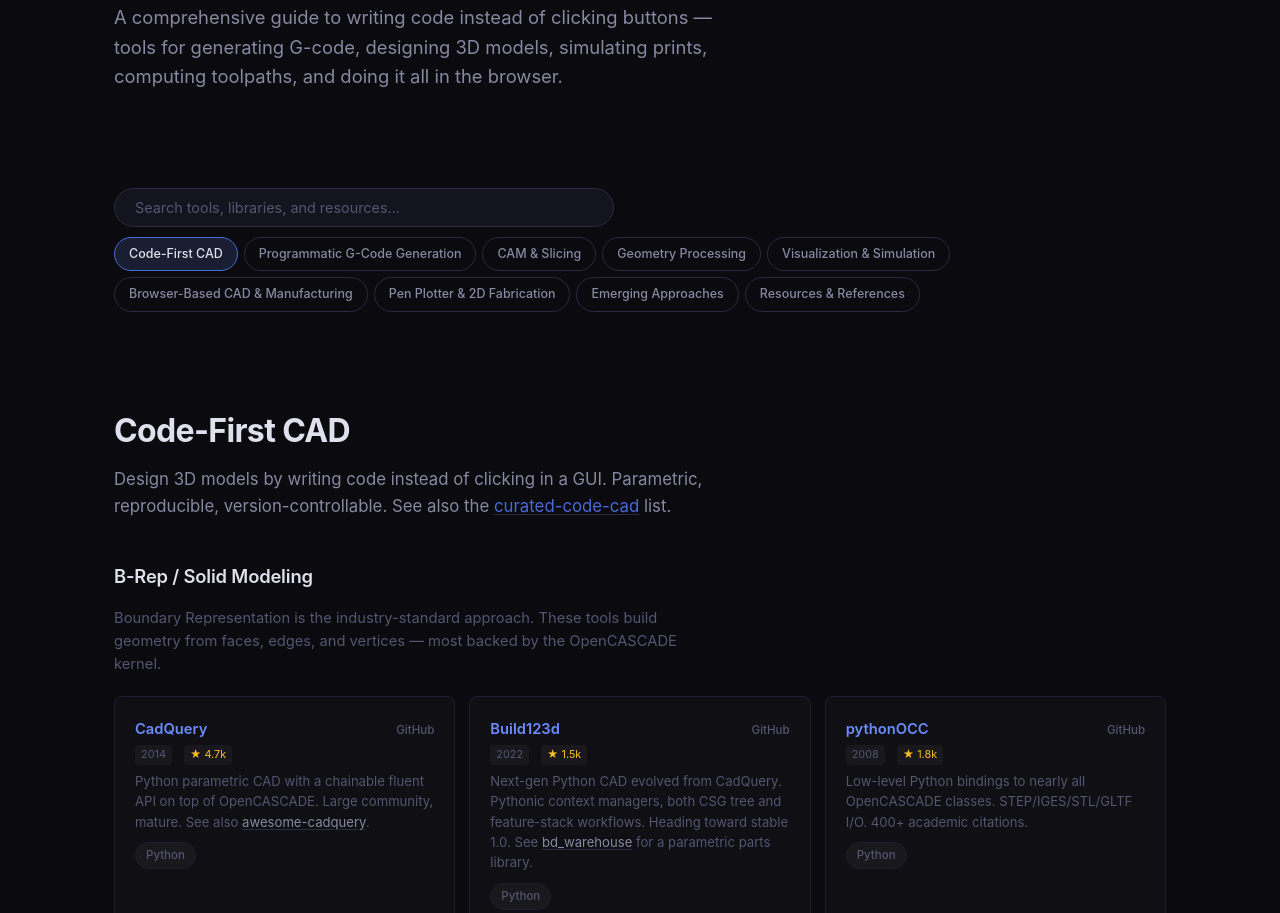
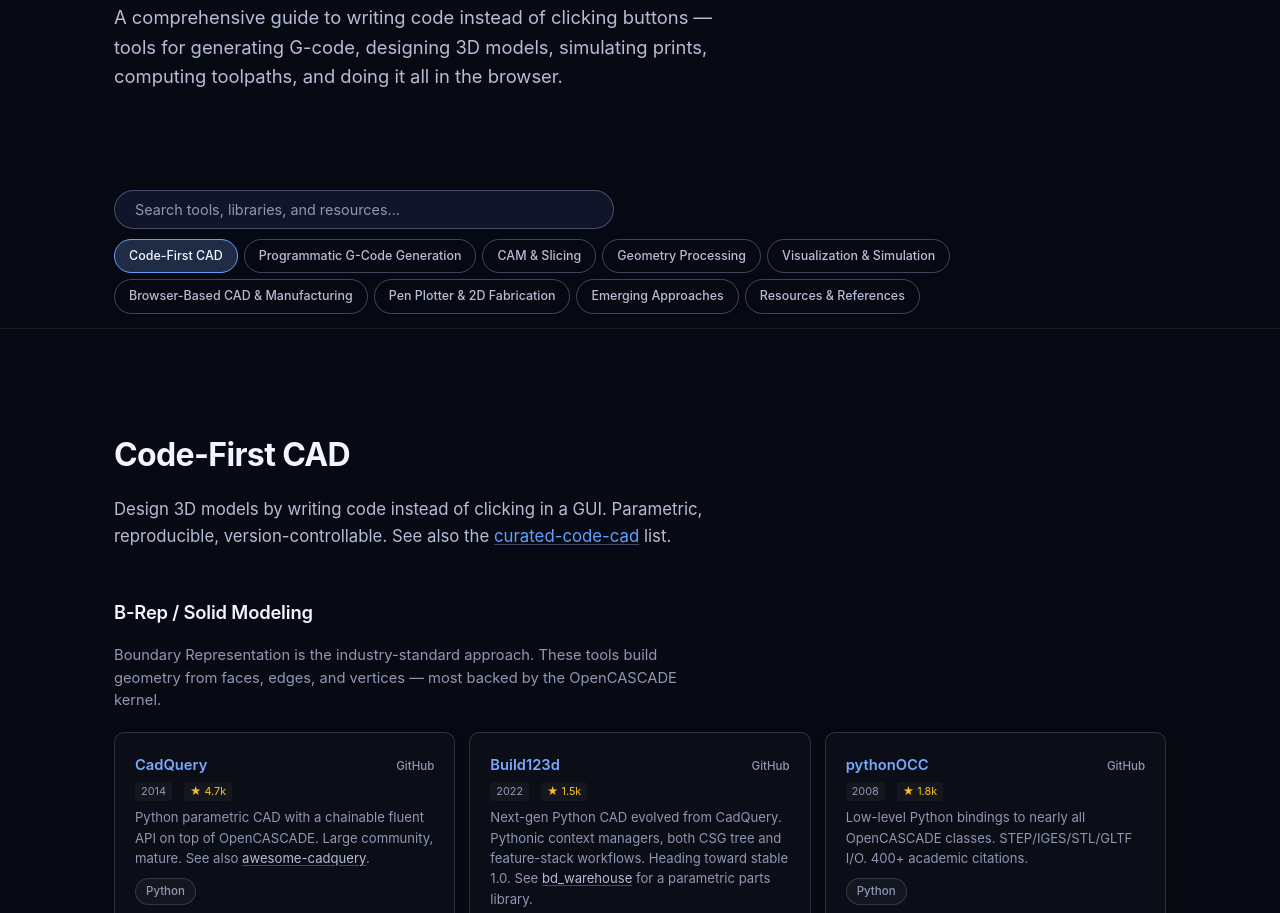
Before and after one commit to kylegrover/cool-code-cad, a plain HTML site: page index.html in a window 1280 px wide. Shown: the part 295-1208 px from the top of the page. Drawn offline with Linux system fonts and the light colour scheme.

Commit message:
lighten the styles a touch

```diff
--- a/style.css
+++ b/style.css
@@ -2,26 +2,26 @@
 *, *::before, *::after { margin: 0; padding: 0; box-sizing: border-box; }
 
 :root {
-  --bg: #0a0a0f;
-  --bg-alt: #0f0f18;
-  --bg-dark: #060609;
-  --surface: #14141f;
-  --surface-hover: #1a1a2a;
-  --border: #1e1e30;
-  --border-light: #2a2a40;
-  --text: #e0e0ec;
-  --text-dim: #8888a0;
-  --text-muted: #555570;
-  --accent: #6c8cff;
-  --accent-dim: #4a6ad4;
-  --accent-glow: rgba(108, 140, 255, 0.15);
+  --bg: #070a12;
+  --bg-alt: #0d1122;
+  --bg-dark: #05070d;
+  --surface: #101529;
+  --surface-hover: #1e2746;
+  --border: rgba(103, 114, 148, 0.35);
+  --border-light: rgba(132, 143, 185, 0.45);
+  --text: #f2f5ff;
+  --text-dim: #b4bdd5;
+  --text-muted: #8f98b3;
+  --accent: #7aa8ff;
+  --accent-dim: #5ea1ff;
+  --accent-glow: rgba(122, 168, 255, 0.22);
   --green: #4ade80;
   --amber: #fbbf24;
   --orange: #f59e0b;
   --pink: #f472b6;
   --cyan: #22d3ee;
-  --radius: 12px;
-  --radius-sm: 8px;
+  --radius: 14px;
+  --radius-sm: 10px;
 }
 
 html {
@@ -99,15 +99,16 @@ a:hover { color: #93b0ff; }
   position: sticky;
   top: 0;
   z-index: 100;
-  background: var(--bg);
-  border-bottom: 1px solid transparent;
-  padding: 16px 0 12px;
+  background: rgba(7, 10, 18, 0.88);
+  backdrop-filter: blur(9px);
+  border-bottom: 1px solid rgba(255,255,255,0.08);
+  padding: 18px 0 14px;
   transition: border-color 0.3s, box-shadow 0.3s;
 }
 
 .sticky-bar.stuck {
-  border-bottom-color: var(--border);
-  box-shadow: 0 4px 24px rgba(0,0,0,0.25);
+  border-bottom-color: rgba(106, 129, 255, 0.35);
+  box-shadow: 0 6px 20px rgba(8, 12, 20, 0.5);
 }
 
 .sticky-bar-inner {
@@ -177,7 +178,7 @@ a:hover { color: #93b0ff; }
 
 /* ===== Sections ===== */
 .section {
-  padding: 80px 0;
+  padding: 100px 0;
 }
 
 .section--alt { background: var(--bg-alt); }
@@ -187,28 +188,36 @@ a:hover { color: #93b0ff; }
   font-size: 2rem;
   font-weight: 700;
   letter-spacing: -0.02em;
-  margin-bottom: 8px;
+  margin-bottom: 14px;
 }
 
 .section-desc {
   color: var(--text-dim);
   font-size: 1.05rem;
-  margin-bottom: 40px;
-  max-width: 600px;
+  margin-bottom: 48px;
+  max-width: 640px;
+  line-height: 1.6;
 }
 
 /* ===== Cards ===== */
 .card {
-  background: var(--surface);
+  background: linear-gradient(180deg, rgba(16,22,41,0.95), rgba(17,24,45,0.95));
   border: 1px solid var(--border);
   border-radius: var(--radius);
-  padding: 28px;
-  transition: border-color 0.25s, box-shadow 0.25s;
+  padding: 32px;
+  box-shadow: 0 2px 8px rgba(0,0,0,0.24);
+  transition: border-color 0.25s, box-shadow 0.25s, transform 0.25s;
 }
 
 .card:hover {
-  border-color: var(--border-light);
-  box-shadow: 0 4px 40px rgba(108, 140, 255, 0.04);
+  border-color: var(--accent);
+  box-shadow: 0 14px 28px rgba(25, 35, 70, 0.4);
+  transform: translateY(-3px);
+}
+
+.card-meta span {
+  background: rgba(127, 139, 184, 0.2);
+  color: var(--text);
 }
 
 .card--hero {
@@ -404,11 +413,23 @@ a:hover { color: #93b0ff; }
 .card-grid {
   display: grid;
   grid-template-columns: repeat(auto-fit, minmax(340px, 1fr));
-  gap: 20px;
+  gap: 26px;
 }
 
 .card-grid--3 {
   grid-template-columns: repeat(auto-fit, minmax(280px, 1fr));
+}
+
+.link-card {
+  background: linear-gradient(180deg, rgba(18, 24, 43, 0.9), rgba(20, 28, 52, 0.95));
+  border: 1px solid var(--border);
+  padding: 24px;
+  box-shadow: 0 2px 8px rgba(0,0,0,0.24);
+}
+
+.link-card:hover {
+  border-color: var(--accent-dim);
+  box-shadow: 0 10px 20px rgba(23, 33, 70, 0.45);
 }
 
 /* ===== Subsection titles ===== */
```
